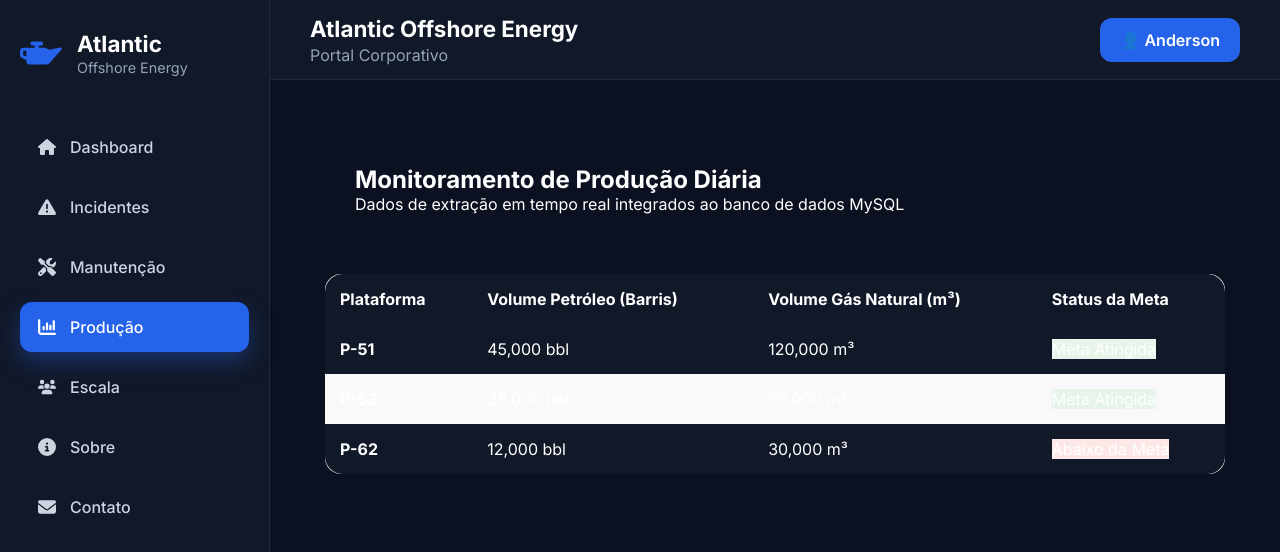
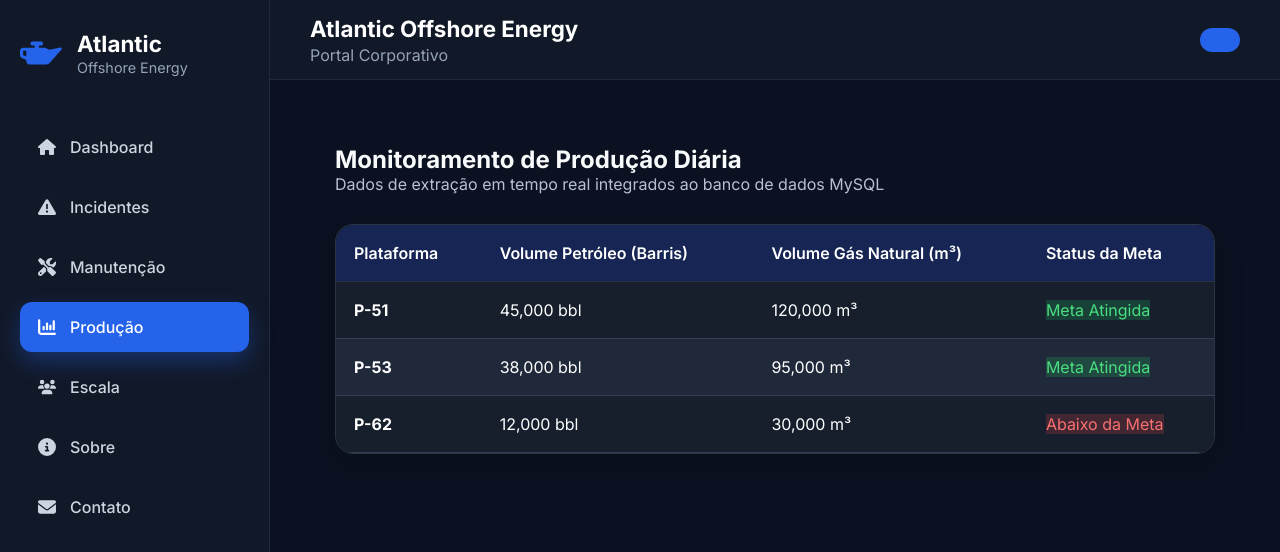
Before and after one commit to Gustavocruzdev/ATIVIDADE-QUINTETO, a React app in the folder front-end/src/: page /monitoramento in a window 1280 px wide. Shown: the top 552 px of the page. Built offline with nearby package versions, Linux system fonts and the light colour scheme; no server answers; the HTML template or start-up script is replaced by a standard one.

Commit message:
atualizando home e produção

```diff
--- a/front-end/src/layout/layout.jsx
+++ b/front-end/src/layout/layout.jsx
@@ -93,7 +93,6 @@
           </div>
 
           <div className="user">
-            👤 Anderson
           </div>
         </header>
 
--- a/front-end/src/pages/Home/index.jsx
+++ b/front-end/src/pages/Home/index.jsx
@@ -4,7 +4,6 @@
   FaShieldAlt,
   FaUsers,
   FaIndustry,
-  FaArrowRight,
   FaMapMarkerAlt,
 } from "react-icons/fa";
 
@@ -56,11 +55,8 @@
 
   return (
     <main className="home">
-
       <section className="hero">
-
         <div className="hero-text">
-
           <span className="tag">
             Atlantic Offshore Energy
           </span>
@@ -74,35 +70,21 @@
             segurança operacional, manutenção preventiva e gestão
             das equipes embarcadas.
           </p>
-
-          <button>
-            Acessar Sistema
-            <FaArrowRight />
-          </button>
-
         </div>
 
         <div className="hero-image">
-
           <img
             src="https://www.portosenavios.com.br/images/260104-FPSO-P-78_Foto-DivulgaCao_Petrobras.jpg"
             alt="Plataforma Offshore"
           />
-
         </div>
-
       </section>
 
       <section className="cards">
-
         {indicadores.map((item) => (
-
           <div className="card" key={item.titulo}>
-
             <div className="icon">
-
               {item.icone}
-
             </div>
 
             <h2>{item.valor}</h2>
@@ -110,76 +92,51 @@
             <h3>{item.titulo}</h3>
 
             <p>{item.descricao}</p>
-
           </div>
-
         ))}
-
       </section>
 
       <section className="operations">
-
         <div className="title">
-
           <h2>Plataformas Monitoradas</h2>
 
           <p>
             Informações atualizadas das unidades marítimas.
           </p>
-
         </div>
 
         <div className="platform-grid">
-
           {plataformas.map((item) => (
-
             <div className="platform-card" key={item.nome}>
-
               <div className="platform-header">
-
                 <h3>{item.nome}</h3>
 
                 <span>{item.status}</span>
-
               </div>
 
               <div className="platform-body">
-
                 <FaMapMarkerAlt />
 
                 <p>{item.local}</p>
-
               </div>
-
             </div>
-
           ))}
-
         </div>
-
       </section>
 
       <section className="about-system">
-
         <div>
-
           <h2>
             Gestão Inteligente das Operações
           </h2>
 
           <p>
-
-            O sistema Atlantic Offshore Energy integra
-            monitoramento operacional, controle de incidentes,
-            solicitações de manutenção, produção diária e
+            O sistema Atlantic Offshore Energy integra monitoramento operacional,
+            controle de incidentes, solicitações de manutenção, produção diária e
             gestão das escalas de embarque em um único portal.
-
           </p>
-
         </div>
-
       </section>
-
     </main>
   );
 }
--- a/front-end/src/pages/Manutencao/index.jsx
+++ b/front-end/src/pages/Manutencao/index.jsx
@@ -17,7 +17,6 @@
   const handleSubmit = async (e) => {
     e.preventDefault();
     try {
-
       await api.post('/api/manutencao', formData);
 
       alert('⚙️ Ordem de Serviço aberta e encaminhada ao time de Engenharia de Confiabilidade!');
--- a/front-end/src/pages/Monitoramento/style.css
+++ b/front-end/src/pages/Monitoramento/style.css
@@ -1,65 +1,122 @@
 .monitoramento-container {
   max-width: 1200px;
   margin: 0 auto;
-  padding: 20px;
+  padding: 30px;
 }
 
+/* Cabeçalho */
 .page-header {
-  background-color: var(--primary-color);
-  color: white;
-  padding: 30px;
-  border-radius: var(--radius);
   margin-bottom: 30px;
 }
 
-.table-responsive {
-  overflow-x: auto;
-  background: white;
-  border-radius: var(--radius);
-  border: 1px solid var(--gray-border);
+.page-header h1 {
+  color: #ffffff;
+  font-size: 2rem;
+  font-weight: 700;
+  margin-bottom: 8px;
 }
 
+.page-header p {
+  color: #b7c0d4;
+  font-size: 1rem;
+}
+
+/* Card da tabela */
+.table-responsive {
+  width: 100%;
+  overflow-x: auto;
+  background: #171f2d;
+  border: 1px solid #2b3445;
+  border-radius: 18px;
+  box-shadow: 0 10px 30px rgba(0, 0, 0, 0.2);
+}
+
+/* Tabela */
 .producao-table {
   width: 100%;
   border-collapse: collapse;
-  text-align: left;
+}
+
+.producao-table thead tr {
+  background: #171f2d;
 }
 
 .producao-table th {
-  background-color: var(--primary-color);
-  color: white;
-  padding: 15px;
+  color: #ffffff;
+  text-align: left;
+  padding: 18px;
+  font-size: 1rem;
+  font-weight: 600;
 }
 
 .producao-table td {
-  padding: 15px;
-  border-bottom: 1px solid var(--gray-border);
+  color: #ffffff;
+  padding: 18px;
+  border-top: 1px solid #2b3445;
+  font-size: 1rem;
 }
 
-.producao-table tr:nth-child(even) {
-  background-color: #f9f9f9;
+/* Linhas alternadas */
+.producao-table tbody tr:nth-child(even) {
+  background: #20293a;
 }
 
-.badge-status {
-  padding: 6px 12px;
-  border-radius: 20px;
-  font-size: 0.85rem;
+.producao-table tbody tr:nth-child(odd) {
+  background: #171f2d;
+}
+
+/* Hover */
+.producao-table tbody tr:hover {
+  background: #2c374c;
+  transition: 0.25s;
+}
+
+/* Primeira coluna em destaque */
+.producao-table td:first-child {
   font-weight: bold;
 }
 
+/* Badges */
+.badge-status {
+  display: inline-block;
+  padding: 7px 14px;
+  border-radius: 20px;
+  font-size: .85rem;
+  font-weight: 600;
+}
+
 .meta-ok {
-  background-color: #e6f4ea;
-  color: var(--success-color);
+  background: rgba(34, 197, 94, .2);
+  color: #4ade80;
 }
 
 .meta-atencao {
-  background-color: #fce8e6;
-  color: var(--danger-color);
+  background: rgba(239, 68, 68, .2);
+  color: #f87171;
 }
 
+/* Loading */
 .loading {
   text-align: center;
-  padding: 50px;
-  font-size: 1.2rem;
-  color: var(--primary-color);
+  padding: 60px;
+  color: #ffffff;
+  font-size: 1.1rem;
 }
+
+/* Responsividade */
+@media (max-width: 768px) {
+
+  .monitoramento-container {
+    padding: 20px;
+  }
+
+  .page-header h1 {
+    font-size: 1.5rem;
+  }
+
+  .producao-table th,
+  .producao-table td {
+    padding: 14px;
+    font-size: .9rem;
+  }
+}
```
Also changed, not shown: front-end/src/pages/Home/style.css (+175 -285 lines), 1 other file (tests, documents, lock files or other folders).
